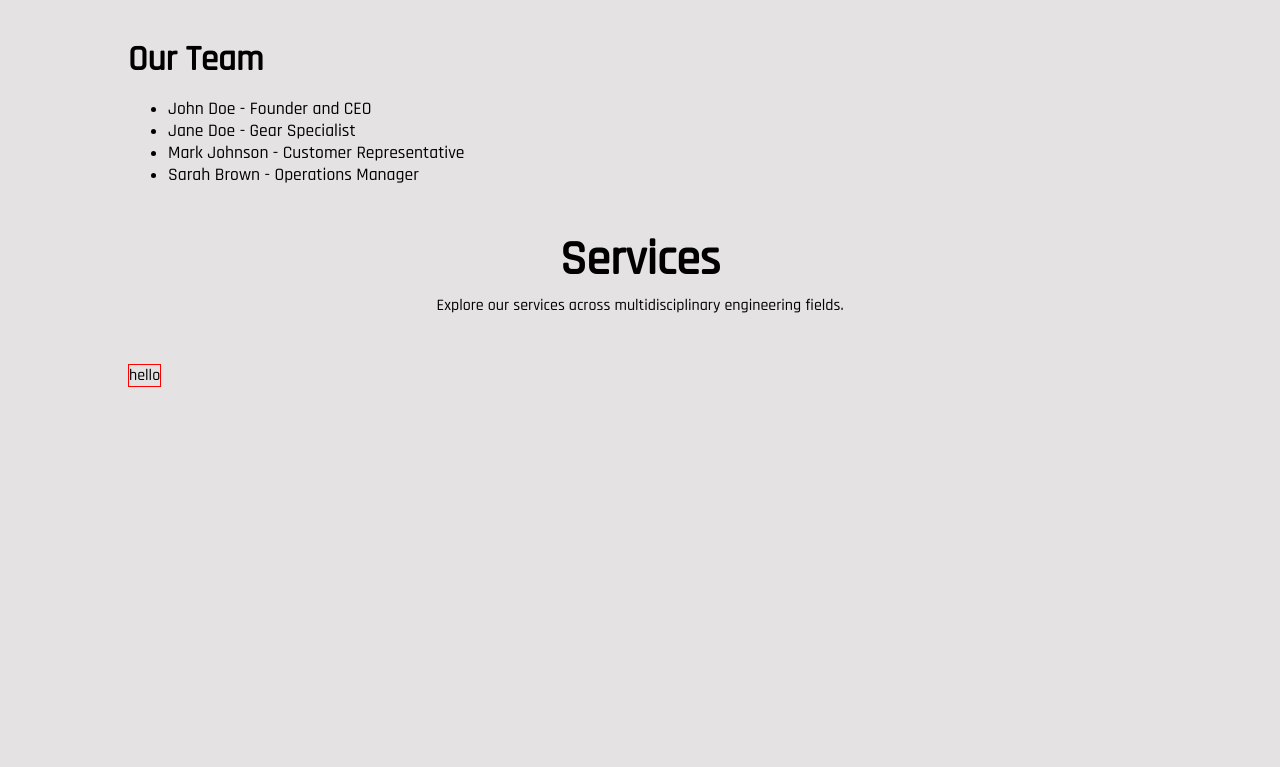
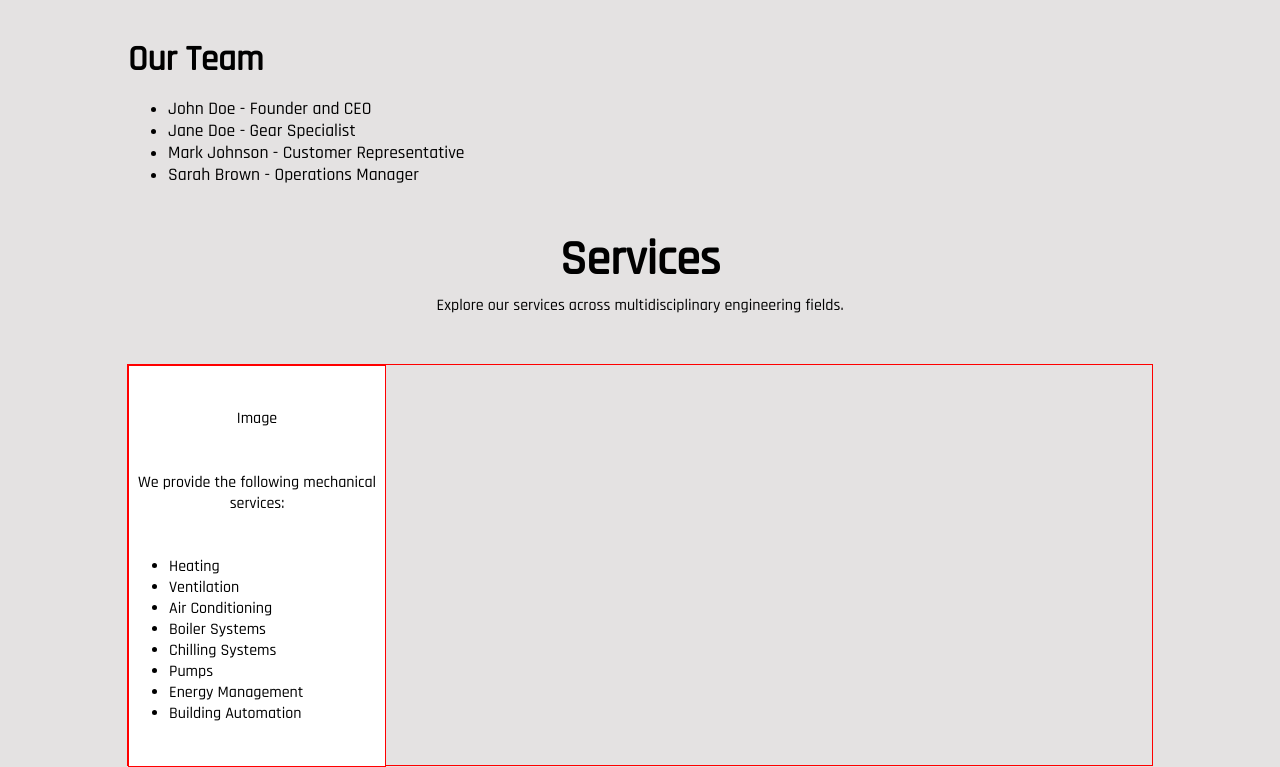
Before and after one commit to thekevinchau/ae_website, a plain HTML site: page index.html in a window 1280 px wide. Shown: the part 1547-2314 px from the top of the page. Drawn offline with Linux system fonts and the light colour scheme.

Commit message:
Added tile for mechanical engineering

```diff
--- a/home.css
+++ b/home.css
@@ -101,6 +101,7 @@ body{
     font-family: var(--font);
     transition: 0.3s;
     border: 2px solid white;
+    text-decoration: none;
 }
 .body-image > a:hover{
     color: #fff;
@@ -147,12 +148,17 @@ body{
     display: flex;
     justify-content: space-between;
     width: 80vw;
+    border: 1px solid red;
+    height: 50vh;
     margin-top: 3rem;;
 }
 .service-tile{
     border: 1px solid red;
     display: flex;
     flex-direction: column;
-    align-items: center;
-    width:
+    align-items:normal;
+    justify-content: space-evenly;
+    background-color: white;
+    width: 25%;
+    height: 25rem;
 }
--- a/index.html
+++ b/index.html
@@ -19,7 +19,7 @@
         <div class="nav-right">
             <a href="#">Home</a>
             <a href="#about-us">About Us</a>
-            <a href="#services">Services</a>
+            <a href="#service">Services</a>
             <a href="#">Portfolio</a>
             <a href="#">Contact</a>
         </div>
@@ -28,7 +28,7 @@
     <div class="body-image">
         <span>AE Alliance</span>
         <span>Multi-disciplined Engineering Firm providing innovative and pragmatic engineering solutions</span>
-        <a>OUR SERVICES</a>
+        <a href="#services">OUR SERVICES</a>
     </div>
 
     <div class="about-us">
@@ -70,7 +70,18 @@
         </div>
         <div class="service-tiles">
             <div class="service-tile">
-                hello
+                <div class="service-image" style="text-align: center;">Image</div>
+                <p style="text-align: center;">We provide the following mechanical services:</p>
+                <ul>
+                    <li>Heating</li>
+                    <li>Ventilation</li>
+                    <li>Air Conditioning</li>
+                    <li>Boiler Systems</li>
+                    <li>Chilling Systems</li>
+                    <li>Pumps</li>
+                    <li>Energy Management</li>
+                    <li>Building Automation</li>
+                </ul>
             </div>
         </div>
 
```
